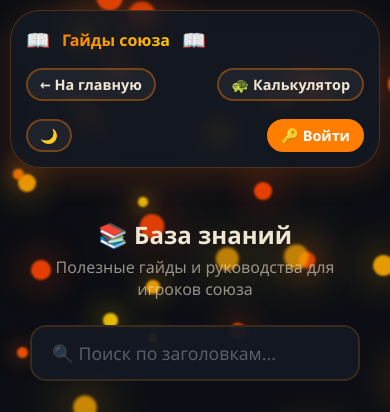
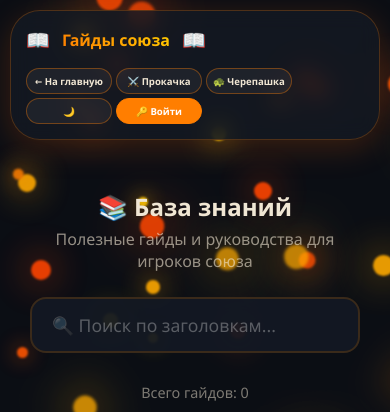
Before and after one commit to paradigmaafk-boop/e-hell, a Flask app: page /guides in a window 390 px wide. Shown: the top 412 px of the page. Run offline with Flask 3, Linux system fonts and the light colour scheme; data that the repository does not hold is empty; some libraries are stand-ins or nearby versions.

Commit message:
Update guides.html

```diff
--- a/templates/guides.html
+++ b/templates/guides.html
@@ -172,19 +172,33 @@
             border-radius: 3px;
         }
 
-        /* Единый стиль для всех кнопок навигации - прозрачный фон с оранжевой обводкой */
+        /* Стили для кнопок навигации в шапке - ГРИД */
+        .header-controls {
+            display: grid;
+            grid-template-columns: repeat(auto-fit, minmax(100px, 1fr));
+            gap: 10px;
+            align-items: center;
+            width: auto;
+        }
+
         .header-controls .nav-btn {
             background: rgba(255, 255, 255, 0.05);
             border: 2px solid #ff7e0060;
-            padding: 8px 18px;
+            padding: 8px 14px;
             border-radius: 50px;
             cursor: pointer;
-            font-size: 1.2rem;
+            font-size: 1.0rem;
             transition: 0.3s;
             color: inherit;
             font-weight: 600;
             text-decoration: none;
-            display: inline-block;
+            display: flex;
+            align-items: center;
+            justify-content: center;
+            min-width: 90px;
+            min-height: 42px;
+            text-align: center;
+            white-space: nowrap;
         }
 
         .header-controls .nav-btn:hover {
@@ -232,9 +246,16 @@
         }
 
         @media (max-width: 480px) {
+            .header-controls {
+                grid-template-columns: repeat(3, 1fr);
+                gap: 4px;
+            }
             .header-controls .nav-btn {
-                padding: 5px 12px;
-                font-size: 0.9rem;
+                font-size: 0.6rem;
+                padding: 3px 6px;
+                min-width: 40px;
+                min-height: 26px;
+                border-width: 1.5px;
             }
         }
     </style>
@@ -254,7 +275,8 @@
                 {% if session['username'] == 'admin' %}
                     <a href="/admin/guides" class="nav-btn">✏️ Управление</a>
                 {% endif %}
-                <a href="/turtle-calculator" class="nav-btn">🐢 Калькулятор</a>
+                <a href="/hero-calculator" class="nav-btn">⚔️ Прокачка</a>
+                <a href="/turtle-calculator" class="nav-btn">🐢 Черепашка</a>
                 <button id="theme-toggle" class="nav-btn">🌙</button>
                 {% if session['logged_in'] %}
                     <a href="/logout" class="nav-btn">Выйти</a>
@@ -341,7 +363,6 @@
             const content = header.nextElementSibling;
             const arrow = header.querySelector('.arrow');
 
-            // Закрываем все остальные
             document.querySelectorAll('.guide-content.open').forEach(el => {
                 if (el !== content) {
                     el.classList.remove('open');
@@ -365,7 +386,6 @@
                     visibleCount++;
                 } else {
                     guide.style.display = 'none';
-                    // Закрываем если открыт
                     const content = guide.querySelector('.guide-content');
                     if (content.classList.contains('open')) {
                         content.classList.remove('open');
@@ -377,7 +397,6 @@
             document.getElementById('guideCount').textContent = `Найдено гайдов: ${visibleCount}`;
         }
 
-        // Открываем первый гайд по умолчанию, если есть
         document.addEventListener('DOMContentLoaded', function() {
             const firstGuide = document.querySelector('.guide-accordion');
             if (firstGuide) {
```
